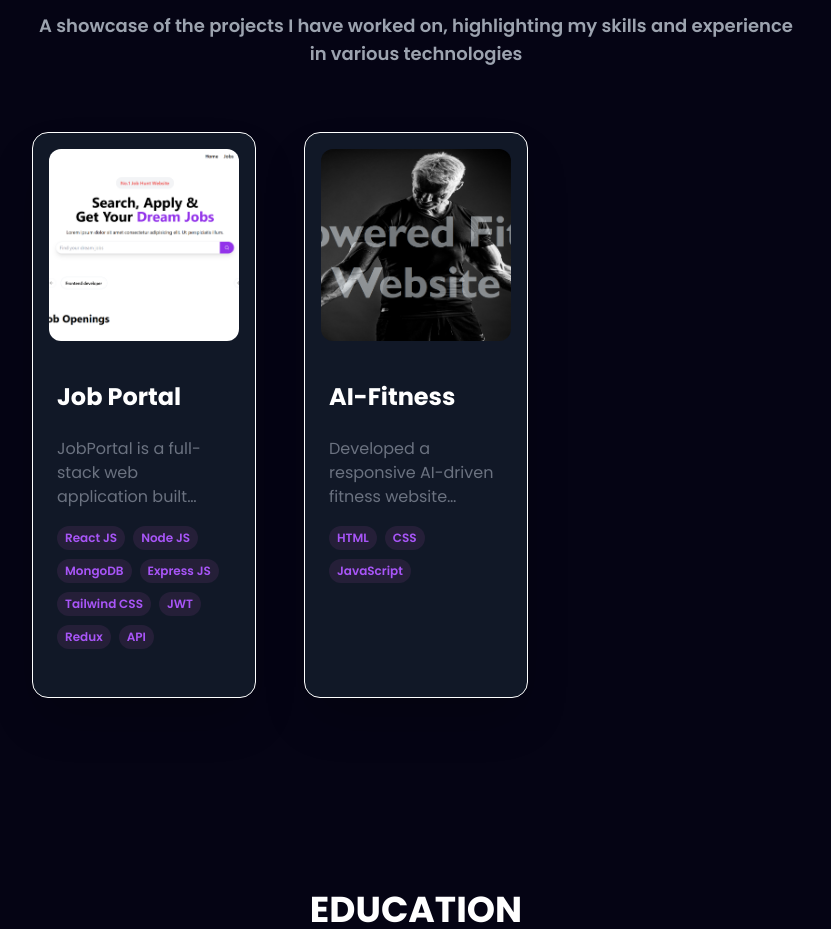
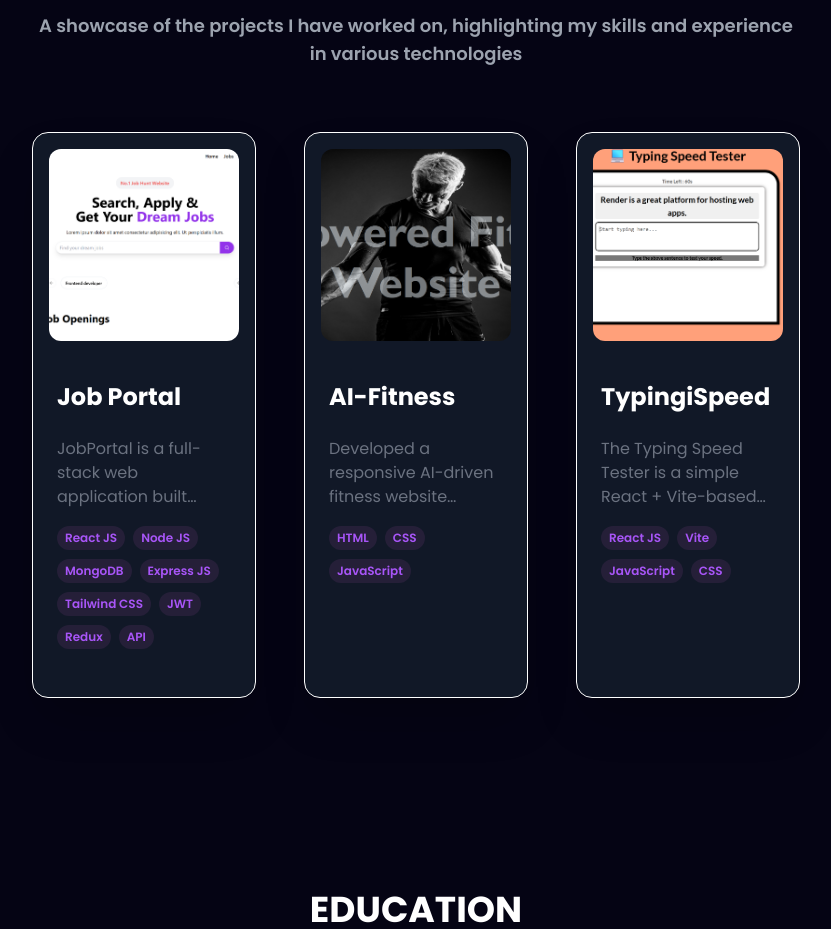
Before and after one commit to Ravi38714/Ravi-Portfolio, a React (Vite) app: page / in a window 1280 px wide. Shown: the part 2280-3209 px from the top of the page, without its empty margins (224-1055 px from the left). Built offline with nearby package versions, Linux system fonts and the light colour scheme.

Commit message:
add project TS

```diff
--- a/src/constants.js
+++ b/src/constants.js
@@ -34,6 +34,7 @@ import Sps from './assets/education_logo/SPS-Logo.jpg';
 // Project Section Logo's
 import Job_portal from './assets/work_logo/Job-Portal.png';
 import AI_Fitness from './assets/work_logo/AI-Fitness.png';
+import Typing_Speed from './assets/work_logo/Typing_Speed.png';
 
 
 export const SkillsInfo = [
@@ -188,6 +189,16 @@ export const SkillsInfo = [
       github: "https://github.com/Ravi38714/AI-Fitness",
       webapp: "https://ai-fitness-91dg.onrender.com/",
     },
+    {
+      id: 2,
+      title: "TypingiSpeed",
+      description:
+        "The Typing Speed Tester is a simple React + Vite-based web application that helps users test and improve their typing speed and accuracy. It features a real-time timer, dynamic sentence highlighting for correct/incorrect characters, and calculates words per minute (WPM), accuracy percentage, and total time taken.",
+      image: Typing_Speed,
+      tags: ["React JS", "Vite", "JavaScript", "CSS"],
+      github: "https://github.com/Ravi38714/Typing-Speed",
+      webapp: "https://typing-speed-bgk0.onrender.com/",
+    },
     // {
     //   id: 1,
     //   title: "CS Prep",
```
Also changed, not shown: src/assets/work_logo/Typing_Speed.png (added).
